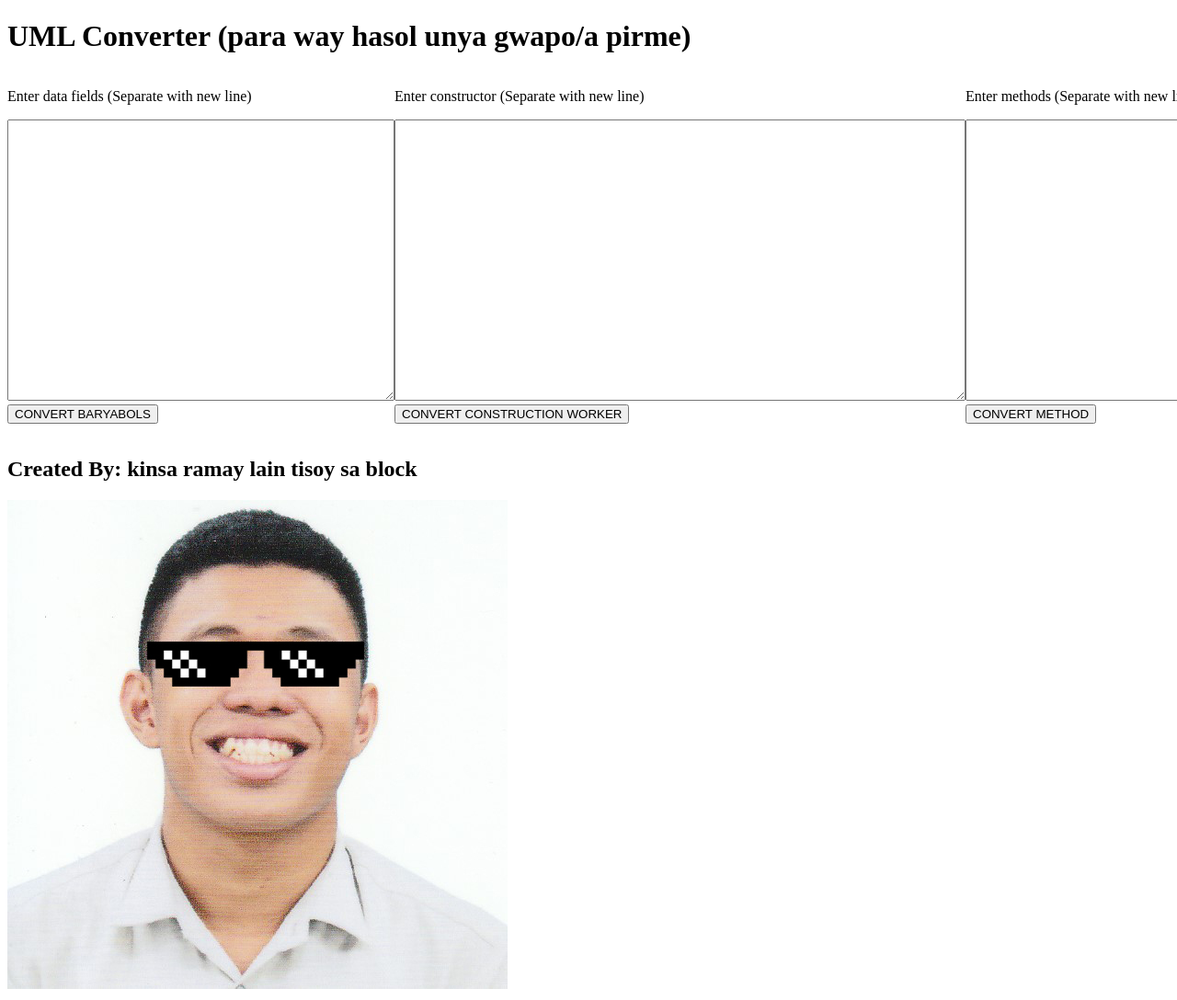
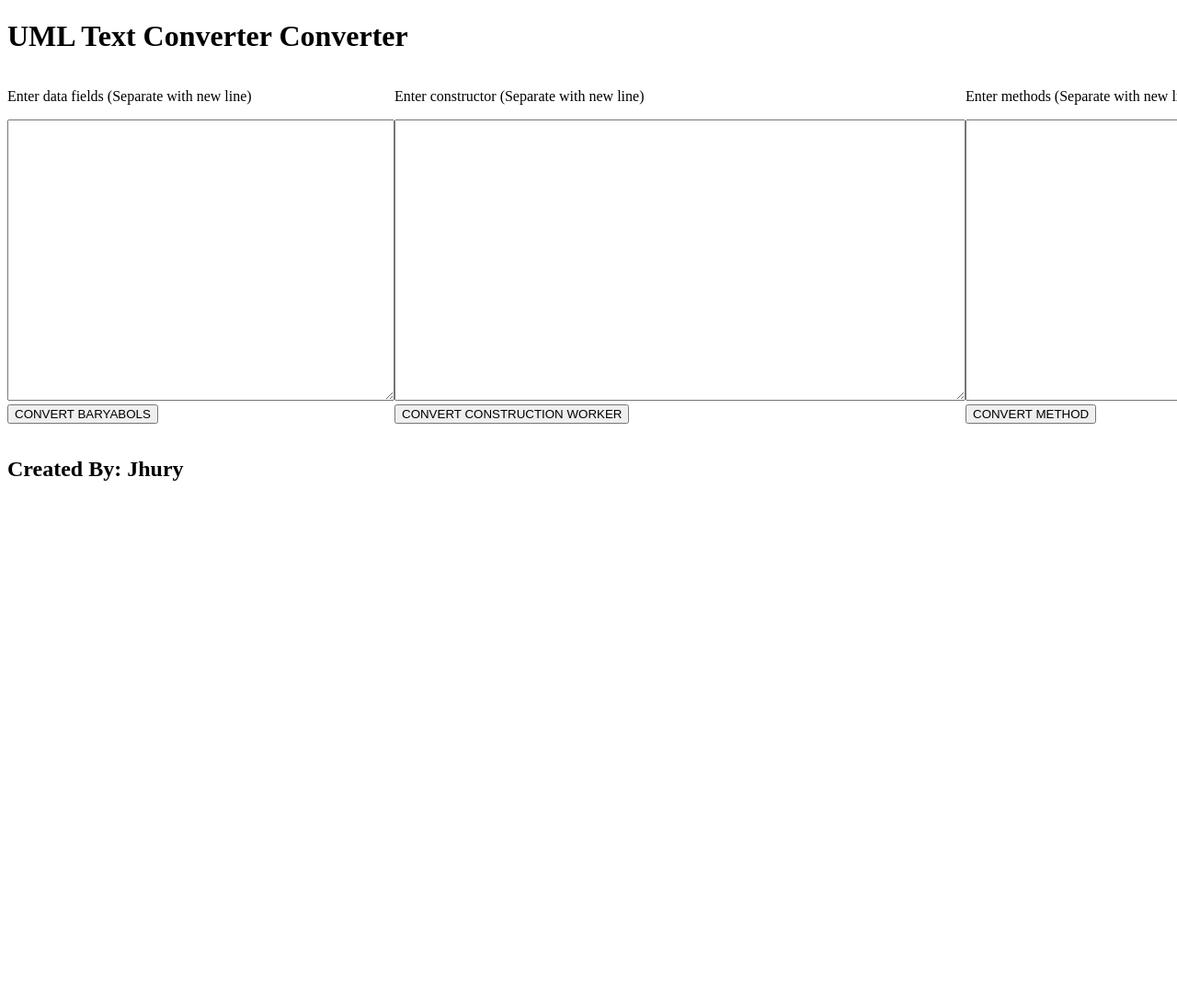
Before and after one commit to Lavelliane/uml-text-converter, a plain HTML site: page index.html in a window 1280 px wide. Shown: the top 1088 px of the page at 92% size. After the commit the page ends 800 px from the top, so only its background shows below. Drawn offline with Linux system fonts and the light colour scheme.

Commit message:
Update index.html

```diff
--- a/index.html
+++ b/index.html
@@ -7,7 +7,7 @@
     <title>Document</title>
 </head>
 <body>
-    <h1>UML Converter (para way hasol unya gwapo/a pirme)</h1>
+    <h1>UML Text Converter Converter</h1>
     <div id="app" style="display: flex; justify-content: space-around;">
         <div class="flex-item">
             <p>Enter data fields (Separate with new line)</p>
@@ -33,8 +33,8 @@
 
     </div>
     <div>
-        <h2>Created By: kinsa ramay lain tisoy sa block</h2>
-        <img src="jhury deal with it.jpg" alt="">
+        <h2>Created By: Jhury</h2>
+<!--         <img src="jhury deal with it.jpg" alt=""> -->
     </div>
 
     <script src="app.js"></script>
```
